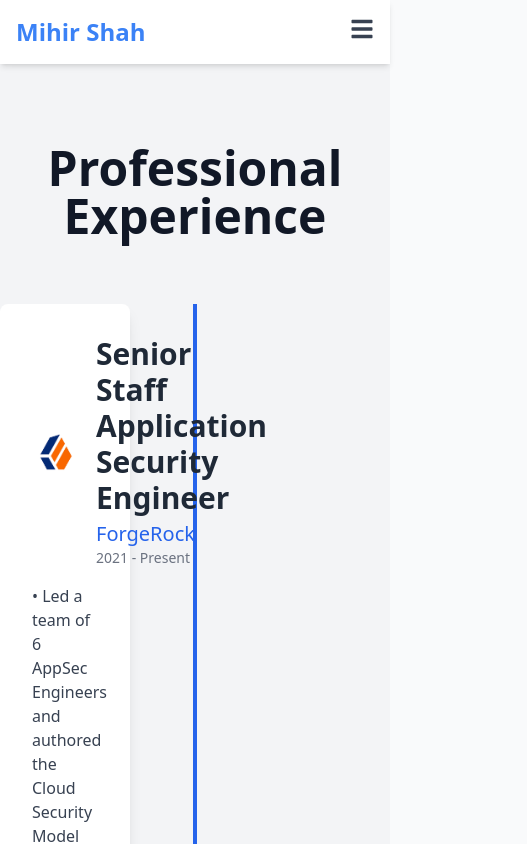
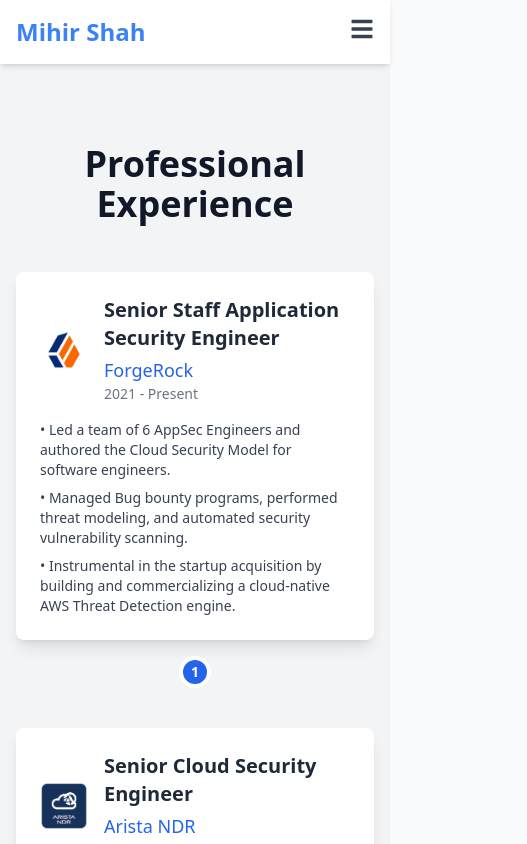
Before and after one commit to mihir-shah99/mihirshah-portfolio, a React (Vite) app: page /experience in a window 390 px wide. Shown: the top 844 px of the page, 527 px wide, since content can reach past the window. Built offline with nearby package versions, Linux system fonts and the light colour scheme.

Commit message:
updated to mobile friendly

```diff
--- a/src/components/Experience/ProfessionalExperience.jsx
+++ b/src/components/Experience/ProfessionalExperience.jsx
@@ -89,7 +89,6 @@
     }
   }, [timelineInView, controls]);
 
-  // Calculate scroll progress for the progress bar
   const handleScroll = () => {
     const scrollTop = window.pageYOffset || document.documentElement.scrollTop;
     const scrollHeight = document.documentElement.scrollHeight - window.innerHeight;
@@ -110,13 +109,13 @@
         style={{ height: `${scrollProgress}%` }}
       ></div>
 
-      <div className="container mx-auto">
-        <h1 className="text-5xl font-bold text-center mb-16 text-gray-900">Professional Experience</h1>
+      <div className="container mx-auto px-4">
+        <h1 className="text-4xl sm:text-5xl font-bold text-center mb-12 text-gray-900">Professional Experience</h1>
         <div className="relative">
           {/* Vertical Line */}
           <motion.div
             ref={timelineRef}
-            className="absolute w-1 bg-blue-600 h-full left-1/2 transform -translate-x-1/2"
+            className="absolute w-1 bg-blue-600 h-full left-1/2 transform -translate-x-1/2 hidden sm:block"
             initial={{ height: '0%' }}
             animate={controls}
             transition={{ duration: 1.5 }}
@@ -125,8 +124,8 @@
           {experiences.map((experience, index) => (
             <motion.div
               key={index}
-              className={`flex items-center justify-between mb-10 w-full ${
-                index % 2 === 0 ? 'flex-row' : 'flex-row-reverse'
+              className={`flex flex-col sm:flex-row items-center justify-between mb-10 w-full ${
+                index % 2 === 0 ? 'sm:flex-row' : 'sm:flex-row-reverse'
               }`}
               initial={{ opacity: 0, y: 50 }}
               whileInView={{ opacity: 1, y: 0 }}
@@ -136,29 +135,29 @@
             >
               {/* Experience Card */}
               <motion.div
-                className="bg-white rounded-lg shadow-lg p-8 w-1/3 transform transition-transform hover:-translate-y-2 hover:shadow-xl hover:scale-105 duration-300"
+                className="bg-white rounded-lg shadow-lg p-6 sm:w-1/3 w-full mb-4 sm:mb-0 transform transition-transform hover:-translate-y-2 hover:shadow-xl hover:scale-105 duration-300"
               >
                 <div className="flex items-center mb-4">
                   {/* Company Logo */}
                   <img src={experience.logo} alt={`${experience.company} logo`} className="w-12 h-12 mr-4" />
                   <div>
-                    <h2 className="text-3xl font-semibold text-gray-800 mb-1">{experience.title}</h2>
-                    <h3 className="text-xl font-medium text-blue-600">{experience.company}</h3>
+                    <h2 className="text-xl sm:text-3xl font-semibold text-gray-800 mb-1">{experience.title}</h2>
+                    <h3 className="text-lg sm:text-xl font-medium text-blue-600">{experience.company}</h3>
                     <p className="text-sm text-gray-500">{experience.date}</p>
                   </div>
                 </div>
-                <ul className="text-gray-700 space-y-2">
+                <ul className="text-gray-700 space-y-2 text-sm sm:text-base">
                   {experience.details.map((detail, i) => (
-                    <li key={i} className="text-base leading-6">• {detail}</li>
+                    <li key={i}>• {detail}</li>
                   ))}
                 </ul>
               </motion.div>
 
               {/* Step Marker */}
               <motion.div
-                className={`w-10 h-10 rounded-full ${
+                className={`w-8 h-8 sm:w-10 sm:h-10 rounded-full ${
                   currentStep === index + 1 ? 'bg-yellow-500' : 'bg-blue-600'
-                } border-4 border-white flex items-center justify-center text-white font-bold text-lg transition-colors duration-300`}
+                } border-4 border-white flex items-center justify-center text-white font-bold text-sm sm:text-lg transition-colors duration-300`}
               >
                 {index + 1}
               </motion.div>
--- a/src/components/Experience/VolunteerExperience.jsx
+++ b/src/components/Experience/VolunteerExperience.jsx
@@ -15,16 +15,16 @@
     logo: bcsLogo,
     date: '2023 - Present',
     details: [
-        'nominated as an FBCS assessor, in which capacity, I assess the applications for aspiring members of the BCS under the Fellowship category and admit them upon a successful assessment'
+      'Nominated as an FBCS assessor, in which capacity, I assess the applications for aspiring members of the BCS under the Fellowship category and admit them upon a successful assessment.'
     ],
   },
   {
-    title: 'Advisory Counctil Member',
+    title: 'Advisory Council Member',
     company: 'Harvard Business Review',
     logo: hbrLogo,
     date: '2024 - Present',
     details: [
-        'Helped in research and ongoing activities at HBR as an advisory council member'
+      'Helped in research and ongoing activities at HBR as an advisory council member.'
     ],
   },
   {
@@ -33,7 +33,7 @@
     logo: bugLogo,
     date: '2022 - Present',
     details: [
-        'Review reports and submissions from researchers across the globe and authorize awards based on the merit of the submissions'
+      'Review reports and submissions from researchers across the globe and authorize awards based on the merit of the submissions.'
     ],
   },
   {
@@ -42,11 +42,11 @@
     logo: appsecLogo,
     date: '2020 - Present',
     details: [
-        'I was an invited speaker at OWASP AppSec conferences across the Globe and I have talked and trained the participants on topics - ',
-        'Best practices in using wide operations platforms including - Kubernetes/serverless stack, etc.',
-        'Securing the DevOps Code pipeline',
-        'Best security practices and leveraging cloud-native solutions in economically and securely deploying applications',
-        'Enhancing API performance and security',
+      'I was an invited speaker at OWASP AppSec conferences across the globe and I have talked and trained the participants on topics:',
+      'Best practices in using wide operations platforms including Kubernetes/serverless stack, etc.',
+      'Securing the DevOps Code pipeline.',
+      'Best security practices and leveraging cloud-native solutions in deploying applications.',
+      'Enhancing API performance and security.',
     ],
   },
   {
@@ -88,14 +88,14 @@
   }, [timelineInView, controls]);
 
   return (
-    <section className="min-h-screen bg-gray-100 py-20">
-      <div className="container mx-auto">
-        <h1 className="text-5xl font-bold text-center mb-16 text-gray-900">Volunteer Experience</h1>
+    <section className="min-h-screen bg-gray-100 py-20 relative">
+      <div className="container mx-auto px-4">
+        <h1 className="text-4xl sm:text-5xl font-bold text-center mb-12 text-gray-900">Volunteer Experience</h1>
         <div className="relative">
           {/* Vertical Line */}
           <motion.div
             ref={timelineRef}
-            className="absolute w-1 bg-blue-600 h-full left-1/2 transform -translate-x-1/2"
+            className="absolute w-1 bg-blue-600 h-full left-1/2 transform -translate-x-1/2 hidden sm:block"
             initial={{ height: '0%' }}
             animate={controls}
             transition={{ duration: 1.5 }}
@@ -104,40 +104,40 @@
           {volunteerExperiences.map((experience, index) => (
             <motion.div
               key={index}
-              className={`flex items-center justify-between mb-10 w-full ${
-                index % 2 === 0 ? 'flex-row' : 'flex-row-reverse'
+              className={`flex flex-col sm:flex-row items-center justify-between mb-10 w-full ${
+                index % 2 === 0 ? 'sm:flex-row' : 'sm:flex-row-reverse'
               }`}
               initial={{ opacity: 0, y: 50 }}
               whileInView={{ opacity: 1, y: 0 }}
               viewport={{ once: true }}
-              transition={{ duration: 0.5, delay: index * 0.2 }}
+              transition={{ duration: 0.6, delay: index * 0.2 }}
               onHoverStart={() => setCurrentStep(index + 1)}
             >
               {/* Experience Card */}
               <motion.div
-                className="bg-white rounded-lg shadow-lg p-8 w-1/3 transform transition-transform hover:-translate-y-2 hover:shadow-xl hover:scale-105 duration-300"
+                className="bg-white rounded-lg shadow-lg p-6 sm:w-1/3 w-full mb-4 sm:mb-0 transform transition-transform hover:-translate-y-2 hover:shadow-xl hover:scale-105 duration-300"
               >
                 <div className="flex items-center mb-4">
                   {/* Company Logo */}
                   <img src={experience.logo} alt={`${experience.company} logo`} className="w-12 h-12 mr-4" />
                   <div>
-                    <h2 className="text-3xl font-semibold text-gray-800 mb-1">{experience.title}</h2>
-                    <h3 className="text-xl font-medium text-blue-600">{experience.company}</h3>
+                    <h2 className="text-xl sm:text-3xl font-semibold text-gray-800 mb-1">{experience.title}</h2>
+                    <h3 className="text-lg sm:text-xl font-medium text-blue-600">{experience.company}</h3>
                     <p className="text-sm text-gray-500">{experience.date}</p>
                   </div>
                 </div>
-                <ul className="text-gray-700 space-y-2">
+                <ul className="text-gray-700 space-y-2 text-sm sm:text-base">
                   {experience.details.map((detail, i) => (
-                    <li key={i} className="text-base leading-6">• {detail}</li>
+                    <li key={i}>• {detail}</li>
                   ))}
                 </ul>
               </motion.div>
 
               {/* Step Marker */}
               <motion.div
-                className={`w-10 h-10 rounded-full ${
+                className={`w-8 h-8 sm:w-10 sm:h-10 rounded-full ${
                   currentStep === index + 1 ? 'bg-yellow-500' : 'bg-blue-600'
-                } border-4 border-white flex items-center justify-center text-white font-bold text-lg transition-colors duration-300`}
+                } border-4 border-white flex items-center justify-center text-white font-bold text-sm sm:text-lg transition-colors duration-300`}
               >
                 {index + 1}
               </motion.div>
```
Lines whose indentation alone changed are shown as unchanged.
